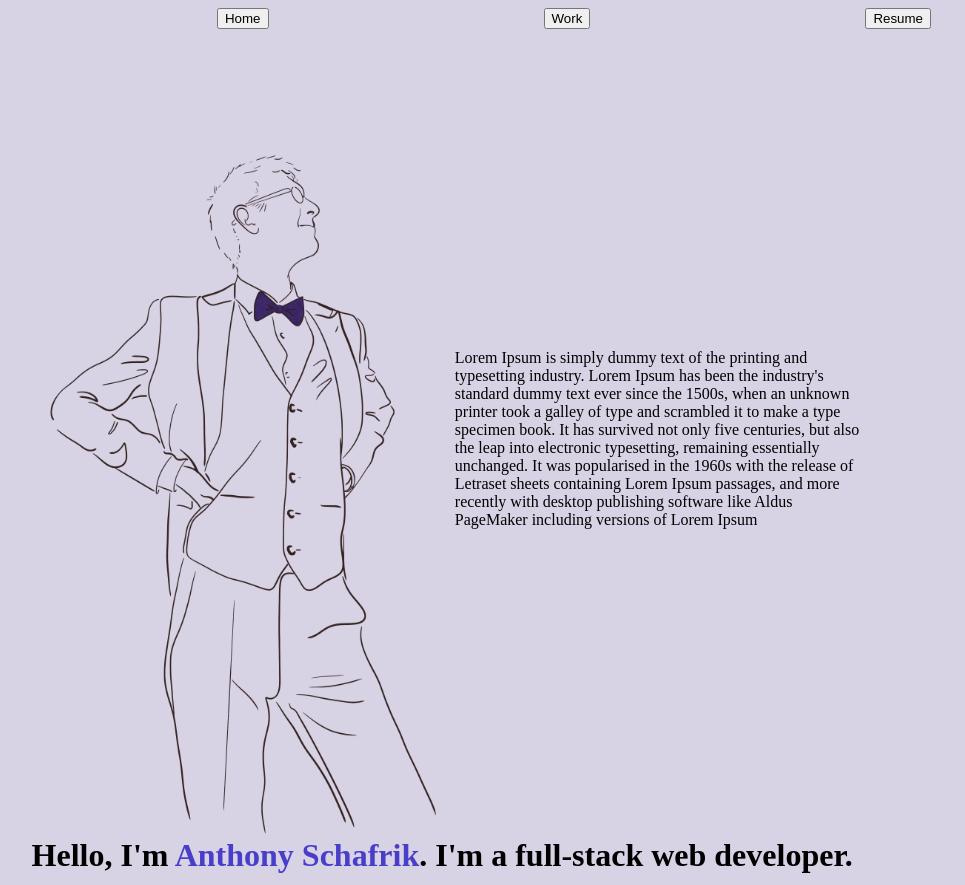
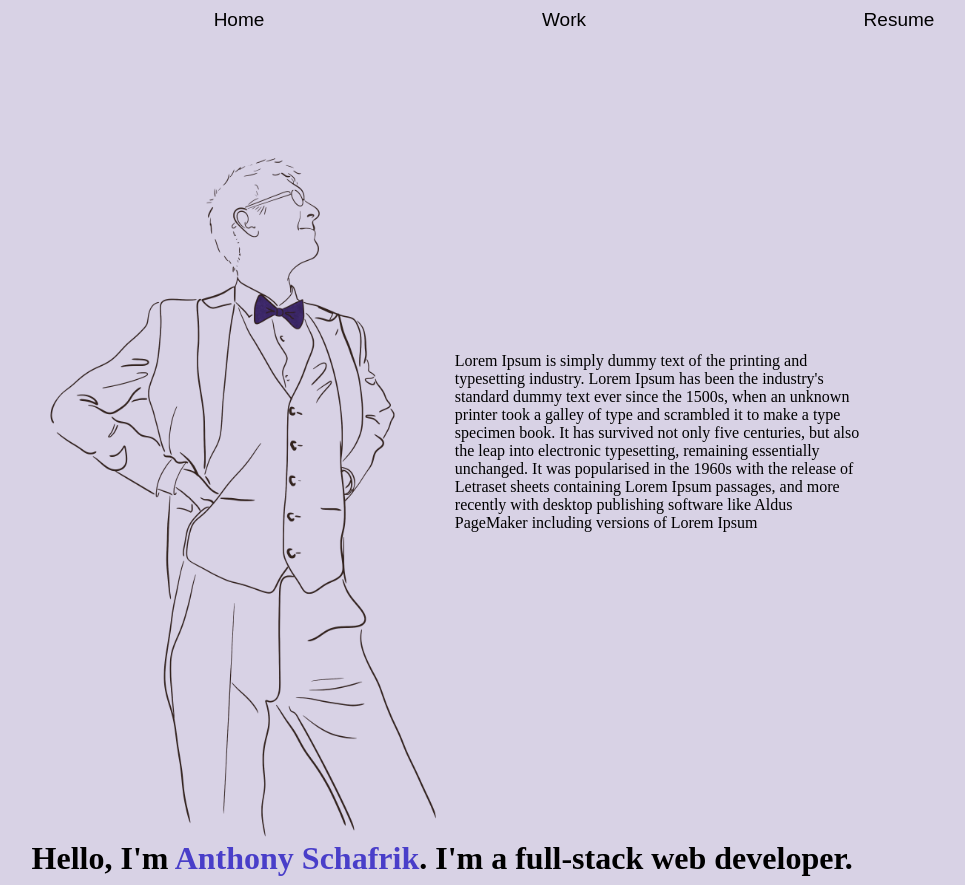
Before and after one commit to anthonySchafrik/portfolio, a React (Create React App) app: page / in a window 1280 px wide. Shown: the whole page, without its empty margins (66-1031 px from the left). Built offline with nearby package versions, Linux system fonts and the light colour scheme.

Commit message:
Styled the nar buttons

```diff
--- a/public/index.html
+++ b/public/index.html
@@ -24,7 +24,7 @@
       work correctly both with client-side routing and a non-root public URL.
       Learn how to configure a non-root public URL by running `npm run build`.
     -->
-    <title>React App</title>
+    <title>Anthony S</title>
   </head>
   <body>
     <noscript>You need to enable JavaScript to run this app.</noscript>
--- a/src/Components/NavBar.css
+++ b/src/Components/NavBar.css
@@ -2,3 +2,11 @@
   display: flex;
   justify-content: space-evenly;
 }
+
+.btn {
+  font-weight: 500;
+  background-color: Transparent;
+  cursor: pointer;
+  border: none;
+  font-size: 19px;
+}
--- a/src/Components/NavBar.js
+++ b/src/Components/NavBar.js
@@ -7,15 +7,15 @@ const NavBar = () => {
   return (
     <div className="container">
       <Link to="/">
-        <button>Home</button>
+        <button className="btn">Home</button>
       </Link>
 
       <Link to="/work">
-        <button>Work</button>
+        <button className="btn">Work</button>
       </Link>
 
       <Link to="/Resume">
-        <button>Resume</button>
+        <button className="btn">Resume</button>
       </Link>
     </div>
   );
```
